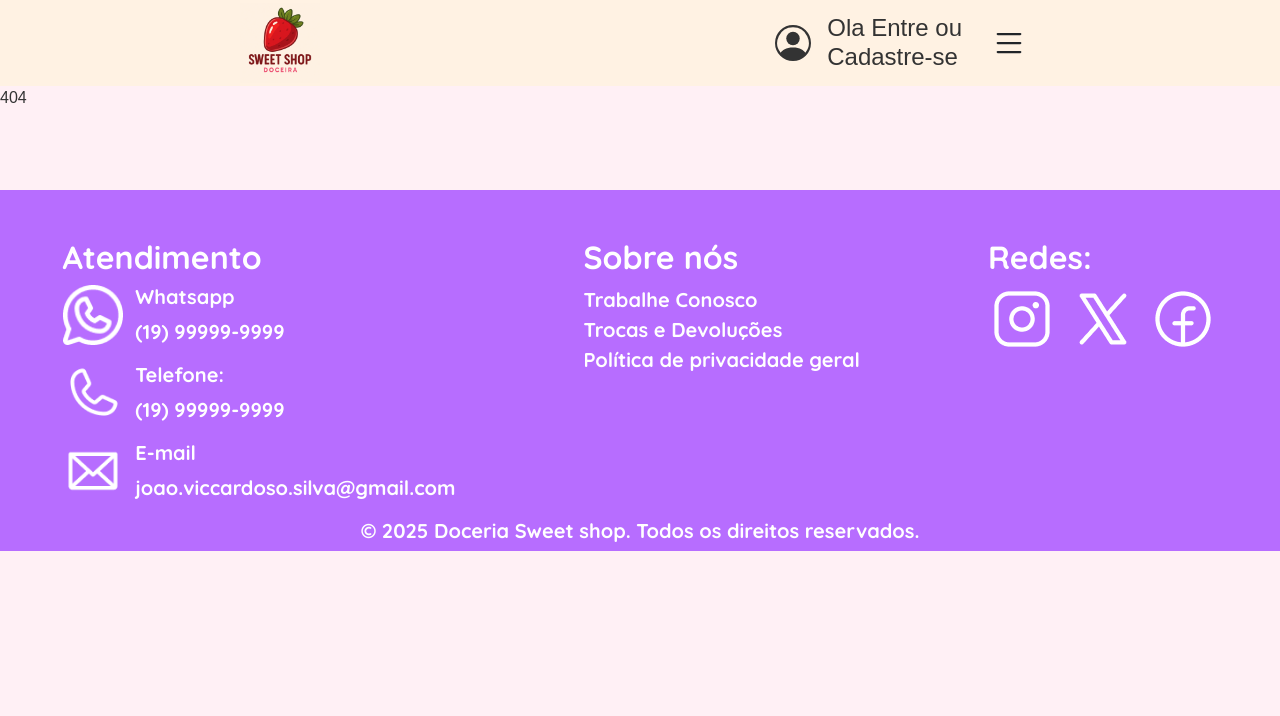
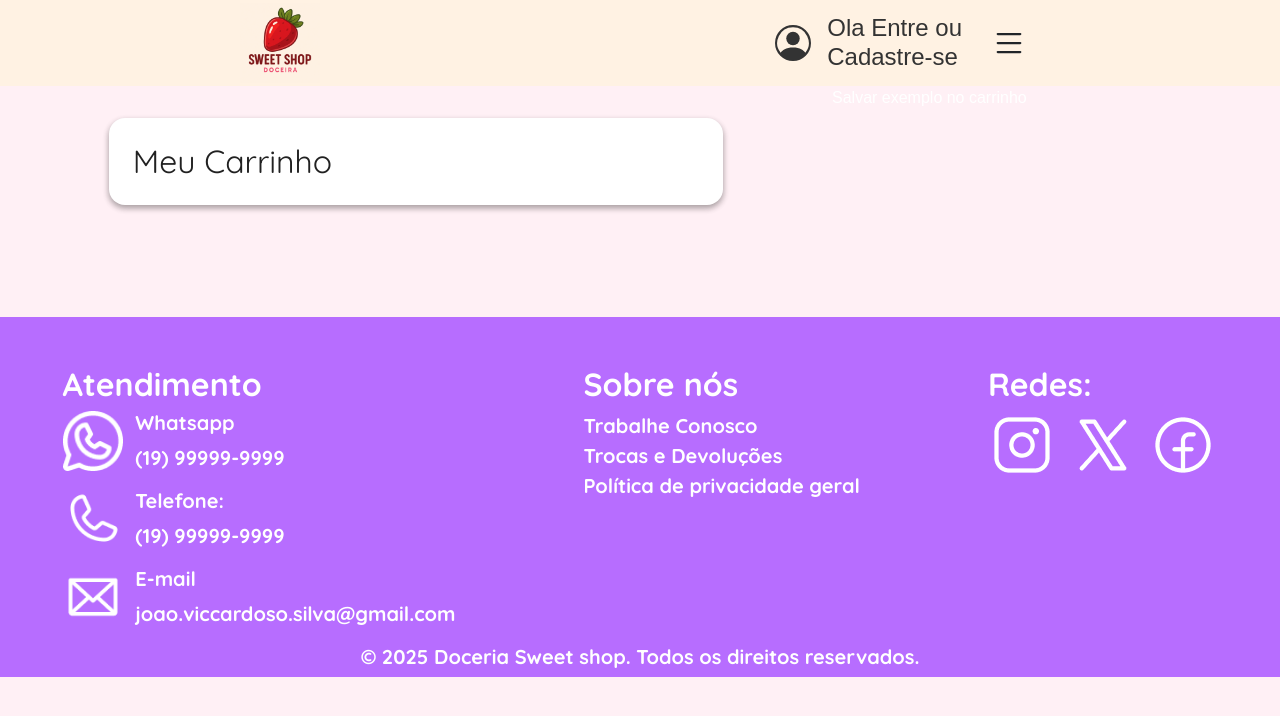
Before and after one commit to joaoviccardoso/Doceria, a React (Vite) app: page /meuCarrinho in a window 1280 px wide. Shown: the top 716 px of the page. Built offline with nearby package versions, Linux system fonts and the light colour scheme.

Commit message:
feat(carrinho): implementar leitura dos dados do localStorage e exibição dos itens do carrinho na interface

```diff
--- a/src/App.jsx
+++ b/src/App.jsx
@@ -7,6 +7,7 @@ import Footer from './componentes/Footer'
 import PaginaNaoEncontrada from './paginas/paginaNaoEncontrada'
 import CadastroLogin from './paginas/CadastroLogin'
 import CriarConta from './paginas/CriarConta'
+import MeuCarrinho from './paginas/MeuCarrinho'
 
 function App() {
   return (
@@ -20,6 +21,7 @@ function App() {
           <Route path='/cardapio' element={<Cardapio/>}/>
           <Route path='/cadastro' element={<CadastroLogin/>}/>
           <Route path='/criarconta' element={<CriarConta/>}/>
+          <Route path='/meuCarrinho' element={<MeuCarrinho/>}/>
           <Route path='*' element={<PaginaNaoEncontrada/>}/>
         </Routes>
 
--- a/src/componentes/OffCanvas/index.jsx
+++ b/src/componentes/OffCanvas/index.jsx
@@ -15,6 +15,7 @@ function OffCanvas(){
                 </div>
                 <Link className="offCanvas-link" to={'/'}>Inicio</Link>
                 <Link className="offCanvas-link" to={'/cardapio'}>Cardapio</Link>
+                <Link className="offCanvas-link" to={'/meuCarrinho'}>Meu Carrinho</Link>
             </div>
         </div>
     )
--- /dev/null
+++ b/src/paginas/MeuCarrinho/index.jsx
@@ -0,0 +1,76 @@
+import './meuCarrinho.css'
+import { useState } from 'react'
+const CART_KEY = 'doceria_cart';
+
+function MeuCarrinho(){
+    const [carrinhos, setCarrinho] = useState(() =>{
+        const valorCarrinho = localStorage.getItem(CART_KEY)
+        return valorCarrinho ? JSON.parse(valorCarrinho) : { items: [], total: 0 };
+    })
+
+    function excluir(){
+
+    }
+
+    function saveSampleCart() {
+        const items = [
+            {
+                id: 1,
+                image: './src/assets/boloDeLimao.png',
+                title: 'Bolo de Limão',
+                quantity: 1,
+                price: 82.90
+            },
+            {
+                id: 2,
+                image: './src/assets/BoloDeMorango.png',
+                title: 'Bolo de Morango com Chantilly',
+                quantity: 1,
+                price: 78.00
+            }
+        ];
+
+        const cart = { items };
+
+        // transforma o objeto JS em string JSON
+        const cartString = JSON.stringify(cart);
+
+        // salva no localStorage
+        localStorage.setItem(CART_KEY, cartString);
+
+        console.log('Carrinho salvo com sucesso no localStorage!');
+    }
+
+    return(
+        <main className='main-carrinho'>
+            <section className='container-meusPedidos'>
+                <section className='container-cardsMeusPedidos'>
+                    <h2>Meu Carrinho</h2>
+                    {carrinhos.items.map(item => (
+                        <div key={item.id} className="card-item">
+
+                            <img src={item.image} alt={item.title} />
+                            <span>
+                                <h3>{item.title}</h3>
+                                <p>Entrega 5 dias úteis</p>
+                            </span>
+
+                            <span>
+                                <p>Quantidade: {item.quantity}</p>
+                                <button onClick={excluir}>Excluir</button>
+                            </span>
+
+                            <p>Preço: R$ {item.price.toFixed(2)}</p>
+                        </div>
+                    ))}
+                </section>
+            </section>
+
+            <section className='container-valorTotal'>
+                <button onClick={saveSampleCart}>Salvar exemplo no carrinho</button>
+            </section>
+        </main>
+    )
+}
+
+export default MeuCarrinho
--- /dev/null
+++ b/src/paginas/MeuCarrinho/meuCarrinho.css
@@ -0,0 +1,72 @@
+.main-carrinho{
+    display: flex;
+}
+
+.container-meusPedidos{
+    display: flex;
+    align-items: center;
+    justify-content: center;
+    padding: 2rem;
+    width: 65%;
+}
+
+.container-valorTotal{
+    width: 35%;
+}
+
+.container-cardsMeusPedidos{
+    width: 100%;
+    max-width: 80%;
+    background-color: var(--letra-clara);
+    border-radius: 16px;
+    box-shadow: var(--box-cards);
+}
+
+.container-cardsMeusPedidos h2{
+    margin: 1.5rem;
+    color: var(--letra-escura);
+    font-weight: 400;
+    font-family: var(--font-secondary);
+    font-size: var(--font-size-2xl);
+}
+
+.card-item{
+    display: flex;
+    align-items: center;
+    justify-content: center;
+    gap: 2rem;
+    margin: .8rem 1rem;
+    color: var(--letra-escura);
+    border-top: solid 2px rgba(0, 0, 0, .5);
+}
+
+.card-item img{
+    border-radius: 50%;
+    border: 6px solid #fff;
+    width: 225px;
+    height: 225px;
+    margin: 1rem;
+    box-shadow: var(--box-cards);
+}
+
+.card-item h3{
+    max-width: 180px;
+    color: var(--letra-escura);
+    font-weight: 400;
+    font-family: var(--font-primary);
+    font-size: var(--font-size-xl);
+}
+
+.card-item p{
+    color: var(--letra-escura);
+    font-weight: 400;
+    font-family: var(--font-secondary);
+    font-size: var(--font-size-xl);
+}
+
+.card-item button{
+    color: var(--letra-escura);
+    font-weight: 400;
+    font-family: var(--font-secondary);
+    font-size: var(--font-size-xl);
+}
```
